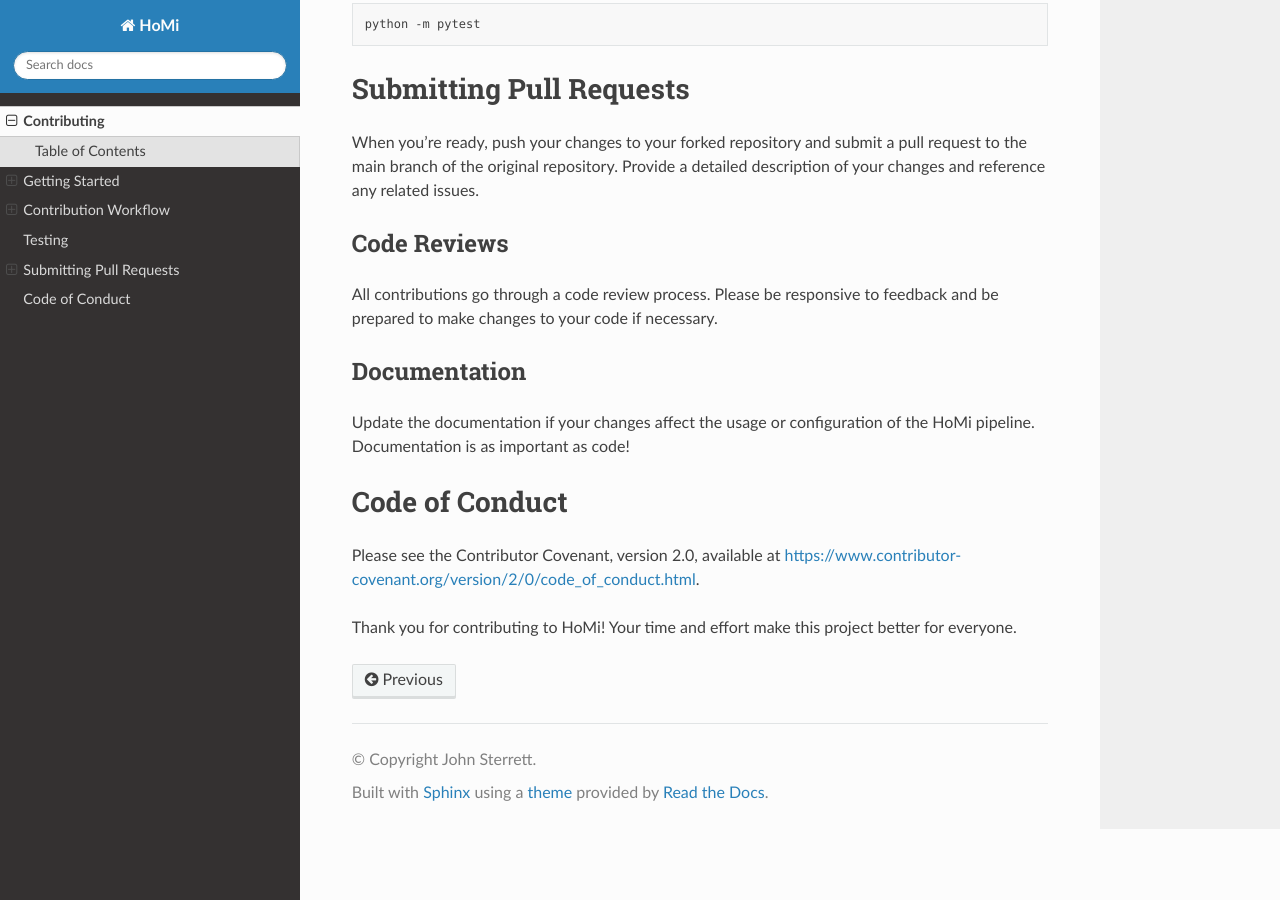
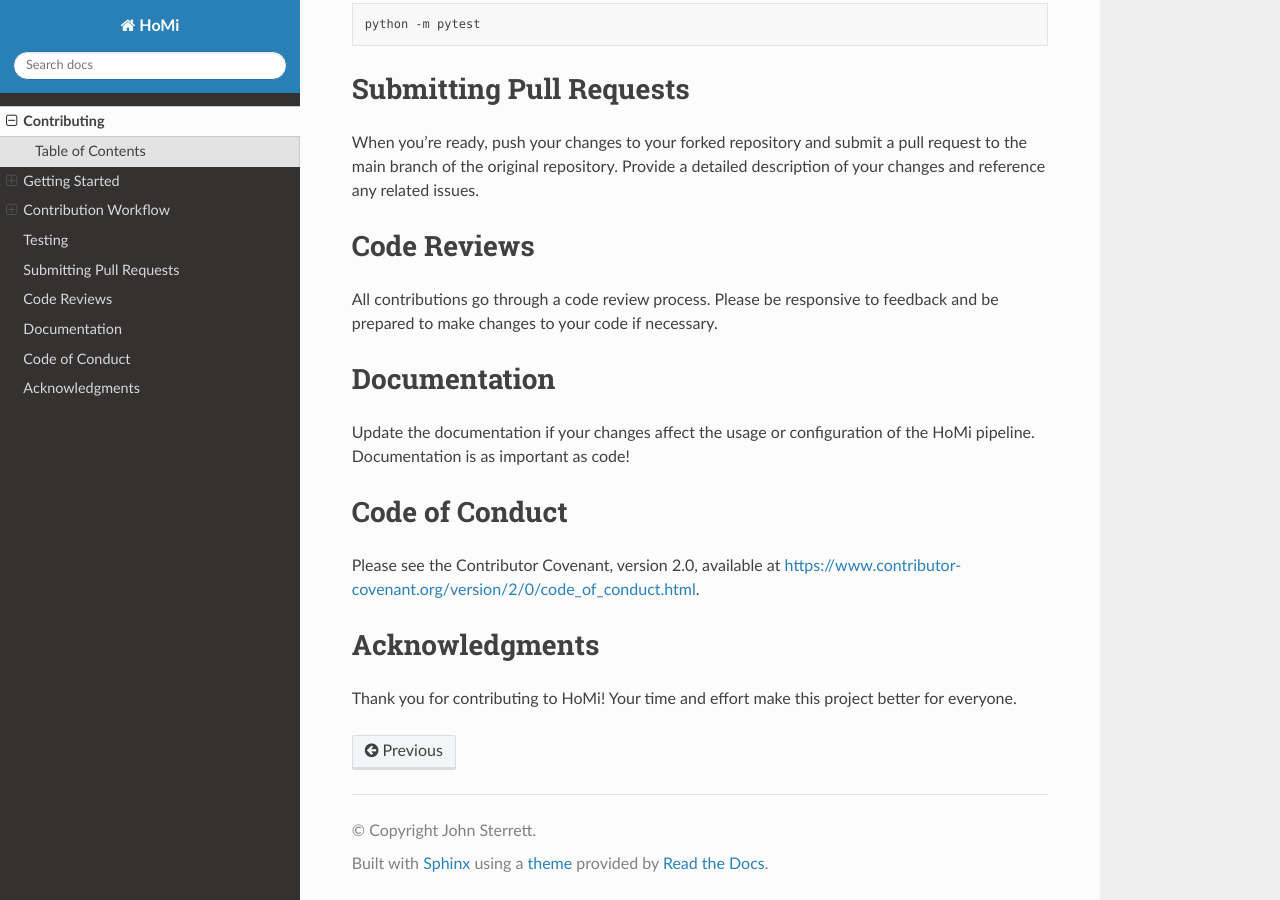
Before and after one commit to sterrettJD/HoMi, a Sphinx documentation site: the page built from docs/CONTRIBUTING.md, in a window 1280 px wide and 900 px high, scrolled down 1789 px. Built offline with Sphinx 7.4.7 and the Read the Docs theme 3.1.0, drawn with Linux system fonts in a browser that asks for light colours; pages that are not in the unit, such as notebooks, are missing from menus.

Commit message:
update hierarchical titles

```diff
--- a/docs/CONTRIBUTING.md
+++ b/docs/CONTRIBUTING.md
@@ -63,15 +63,15 @@ python -m pytest
 # Submitting Pull Requests
 When you're ready, push your changes to your forked repository and submit a pull request to the main branch of the original repository. Provide a detailed description of your changes and reference any related issues.
 
-## Code Reviews
+# Code Reviews
 All contributions go through a code review process. Please be responsive to feedback and be prepared to make changes to your code if necessary.
 
-## Documentation
+# Documentation
 Update the documentation if your changes affect the usage or configuration of the HoMi pipeline. Documentation is as important as code!
 
 # Code of Conduct
 Please see the Contributor Covenant, version 2.0, available at https://www.contributor-covenant.org/version/2/0/code_of_conduct.html.
 
 
-### Acknowledgments
+# Acknowledgments
 Thank you for contributing to HoMi! Your time and effort make this project better for everyone.
```
